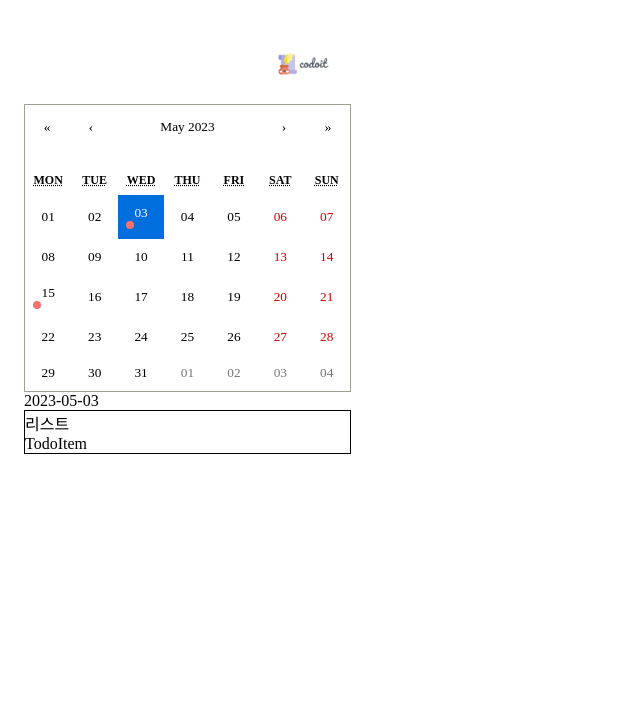
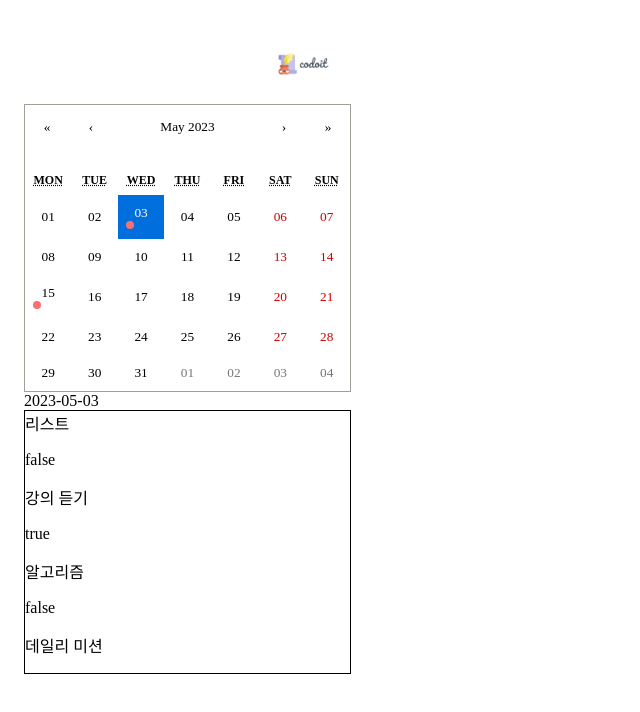
Before and after one commit to codeit-bootcamp-frontend/eva-tony-todolist, a React (Vite) app: page / in a window 1280 px wide. Shown: the top 712 px of the page, without its empty margins (0-640 px from the left). Built offline with nearby package versions, Linux system fonts and the light colour scheme; a web font is replaced by a local one.

Commit message:
feat: todo item 데이터 전달 구현

```diff
--- a/src/components/CalendarBox.jsx
+++ b/src/components/CalendarBox.jsx
@@ -6,7 +6,6 @@ import moment from "moment";
 const CalendarBox = ({ date: mockdate, currentDate, onChange }) => {
   return (
     <>
-      {console.log(typeof onChange)}
       <Calendar
         onChange={onChange}
         formatDay={(locale, date) => moment(date).format("DD")}
--- a/src/components/TodoItem.jsx
+++ b/src/components/TodoItem.jsx
@@ -1,7 +1,12 @@
 import React from "react";
 
-const TodoItem = () => {
-  return <div>TodoItem</div>;
+const TodoItem = ({ item }) => {
+  return (
+    <div>
+      <p>{item.isDone}</p>
+      <p>{item.content}</p>
+    </div>
+  );
 };
 
 export default TodoItem;
--- a/src/components/TodoList.jsx
+++ b/src/components/TodoList.jsx
@@ -6,7 +6,9 @@ const TodoList = ({ currentDate, data }) => {
   return (
     <div className={styles["todolist-container"]}>
       <span>리스트</span>
-      <TodoItem />
+      {data?.todo.map((item) => (
+        <TodoItem key={item.id} item={item} />
+      ))}
     </div>
   );
 };
--- a/src/data/dummyData.json
+++ b/src/data/dummyData.json
@@ -5,35 +5,21 @@
       "date": "2023-05-03",
       "todo": [
         {
+          "id": "1",
           "isDone": "false",
           "content": "강의 듣기"
         },
-        {
-          "isDone": "true",
-          "content": "알고리즘"
-        },
-        {
-          "isDone": "false",
-          "content": "데일리 미션"
-        }
+        { "id": "2", "isDone": "true", "content": "알고리즘" },
+        { "id": "3", "isDone": "false", "content": "데일리 미션" }
       ]
     },
     {
       "id": "2",
       "date": "2023-05-15",
       "todo": [
-        {
-          "isDone": "false",
-          "content": "스크럼"
-        },
-        {
-          "isDone": "true",
-          "content": "알고리즘"
-        },
-        {
-          "isDone": "false",
-          "content": "밥 먹기"
-        }
+        { "id": "1", "isDone": "false", "content": "스크럼" },
+        { "id": "2", "isDone": "true", "content": "알고리즘" },
+        { "id": "3", "isDone": "false", "content": "밥 먹기" }
       ]
     }
   ]
--- a/src/pages/HomePage.jsx
+++ b/src/pages/HomePage.jsx
@@ -33,7 +33,7 @@ const HomePage = () => {
         <img className={styles.logo} src={CodoitLogo} />
       </div>
       <CalendarBox date={date} currentDate={currentDate} onChange={onChange} />
-      <TodoList currentDate={currentDate} data={filteredTodoList} />
+      <TodoList currentDate={currentDate} data={filteredTodoList()} />
     </div>
   );
 };
```
